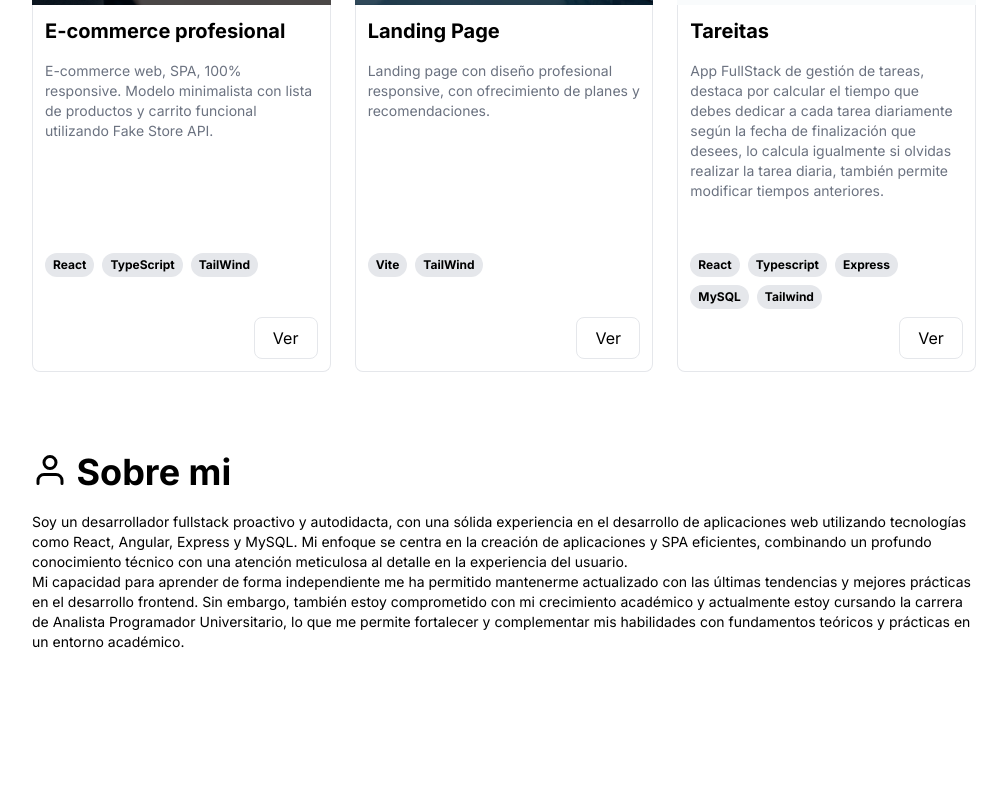
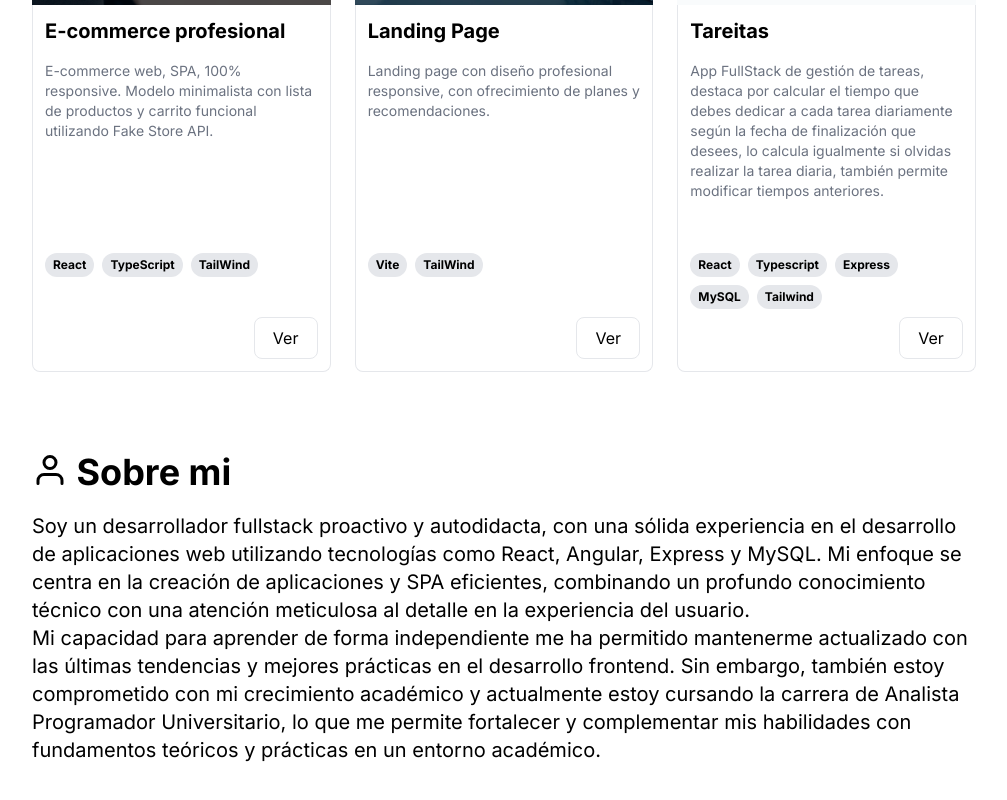
Before and after one commit to leonardoarielcostante/leonardoarielcostante.github.io, a React (Vite) app: page / in a window 1280 px wide. Shown: the part 1683-2483 px from the top of the page, without its empty margins (264-1271 px from the left). Before the commit the page ends 2375 px from the top, so only its background shows below. Built offline with nearby package versions, Linux system fonts and the light colour scheme.

Commit message:
Correxion de tamaño del aboutme

```diff
--- a/src/components/Aboutme/Aboutme.jsx
+++ b/src/components/Aboutme/Aboutme.jsx
@@ -2,7 +2,10 @@ import { FiUser } from "react-icons/fi";
 
 const Aboutme = () => {
   return (
-    <section id="aboutme" className="flex h-fit flex-col p-10 text-sm">
+    <section
+      id="aboutme"
+      className="flex h-fit flex-col p-10 text-sm md:text-xl"
+    >
       <h2 className="flex pb-5 text-2xl font-bold md:text-4xl 2xl:text-5xl">
         <FiUser />
         &nbsp;Sobre mi
```
